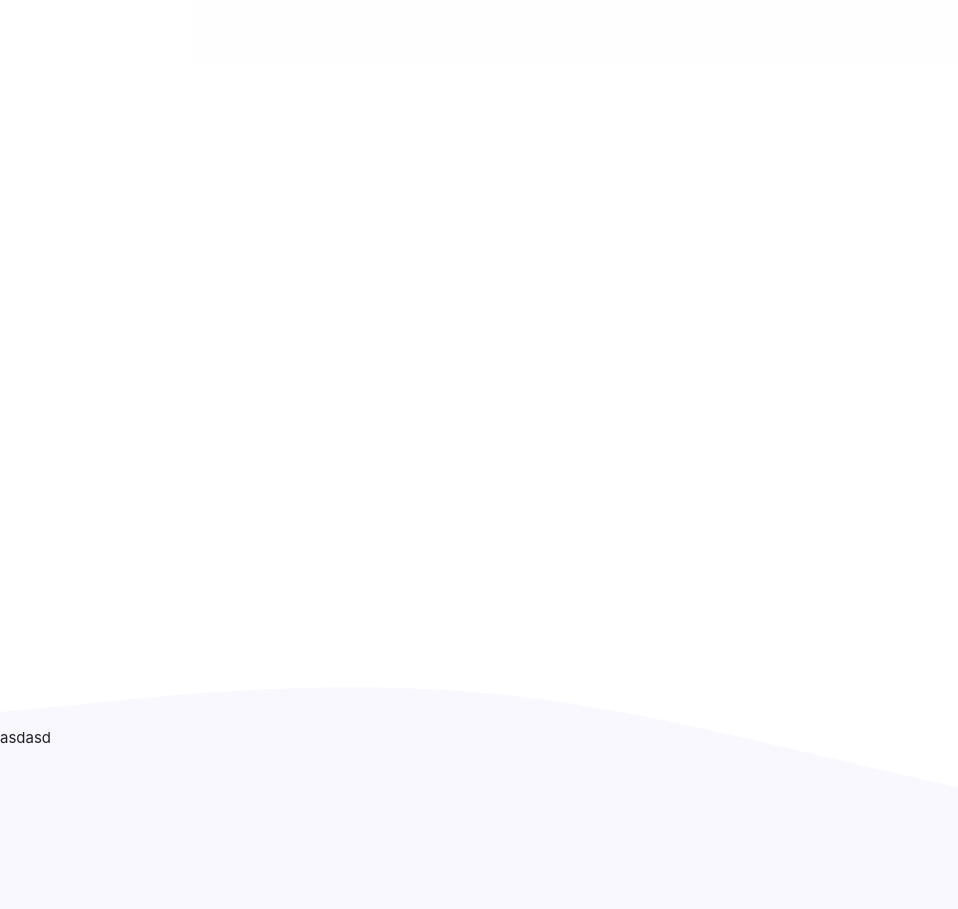
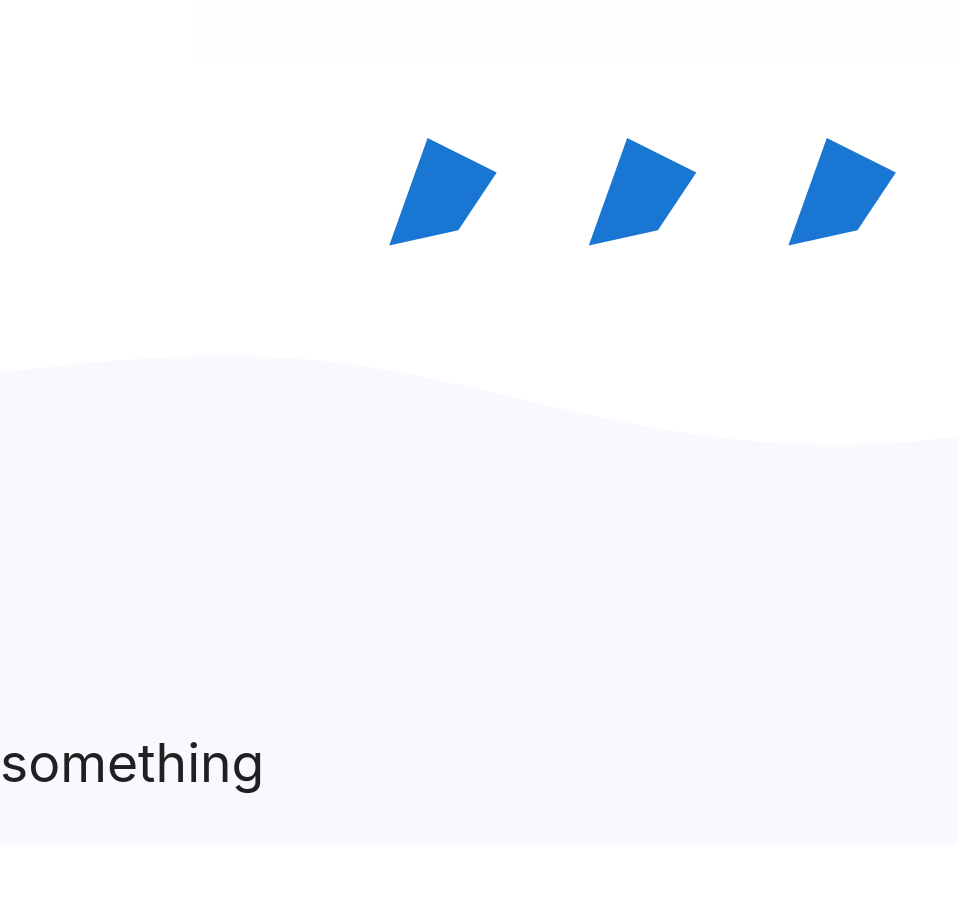
Before and after one commit to let1s3n/personal, a React (Create React App) app: page / in a window 1280 px wide. Shown: the part 220-1129 px from the top of the page, without its empty margins (0-958 px from the left). Built offline with nearby package versions, Linux system fonts and the light colour scheme.

Commit message:
some JS & design features added

```diff
--- a/src/assets/index.css
+++ b/src/assets/index.css
@@ -1,16 +1,11 @@
-/* .principal{
-  border:1px solid red;
-}
- */
+
 nav{
   background-color: rgb(40,44,52);
 }
 .nav-wrapper{
   box-shadow:0px 10px 10px 5px #e0e0e0;
 }
-/* .page-footer{
-  background-color: rgb(40,44,52);
-} */
+
 .brand-logo{
   top:5px;
   left:20px;
@@ -23,17 +18,35 @@ nav{
 }
 
 .main-section{
-  height:100vh;
+  height:auto;
   background-color:#ffffff;
+
 }
+
 .cool{
+
   background:#f9f8ff;
-  -webkit-mask: url(../assets/img/wave2.svg) no-repeat;
+  margin-top:330px;
+  position:relative;
+}
+.cool::before{
+  content:"";
+  height:300px;
+  display: block;
+  position: absolute;
+  left:0px;
+  right:0px;
+  bottom:100%;
+  background-color:#f9f8ff;
+  background-size:100% !important;
+  -webkit-mask: url("./img/waveTop_mobile.svg") center -20px no-repeat;
+  -webkit-mask-size:100% !important;
 }
 
 .section.presentation{
   background-color: rgba(250, 250, 250, 0.3);
   font-family: 'Fira Code', monospace;
+
 }
 
 #presentation-header{
@@ -48,3 +61,24 @@ nav{
   letter-spacing: 10px;
 
 }
+
+.draw-container{
+  padding:50px;
+
+  display: flex;
+  justify-content: space-between;
+}
+.draw{
+  width:10vw;
+  height:10vw;
+  background-color:#1976d2;
+  clip-path: polygon(40% 6%,94% 33%,64% 78%,10% 90%);
+}
+
+
+@media only screen and (min-width: 768px) {
+  .cool::before{
+    -webkit-mask:url(./img/wave2.svg) center top;
+    height:330px;
+  }
+}
--- /dev/null
+++ b/src/components/Home/Draw.js
@@ -0,0 +1,14 @@
+const Draw = () => {
+  return (
+    <div className="section presentation-draw">
+      <div className="container draw-container">
+        <div className="draw"></div>
+        <div className="draw"></div>
+        <div className="draw"></div>
+      </div>
+    </div>
+  );
+}
+
+
+export default Draw;
--- a/src/components/Home/Home.js
+++ b/src/components/Home/Home.js
@@ -1,26 +1,29 @@
 import React from 'react'
 import Presentation from './Presentation'
-
+import Draw from './Draw'
 
 
 class Home extends React.Component {
   render() {
     return (
       <div className="section">
-        <section className="section main-section">
-          <Presentation />
-        </section>
-        <section className="main-section cool">
-          <div className="section">
-            asdasd
+        <div className="section main-section main">
+          <div className="container">
+            <Presentation />
+            <Draw />
           </div>
-          <div className="section">
-            asdasd
-          </div>
-        </section>
-        <section className="main-section">
-          <h1>primera seccion</h1>
-        </section>
+        </div>
+        <div className="section main-section cool">
+
+            <div className="section section-mask">
+              <h2>something</h2>
+            </div>
+
+
+        </div>
+        <div className="section main-section">
+          <h1>Other section</h1>
+        </div>
       </div>
     );
   }
--- a/src/components/Home/Presentation.js
+++ b/src/components/Home/Presentation.js
@@ -1,9 +1,6 @@
 import React from 'react'
 
-class Presentation extends React.Component {
-
-
-  render() {
+const Presentation = () => {
   const str_header = 'Mi nombre es let1s3n';
   const str_body = "Bienvenid@ a mi página, revísala para conocer un poco más de mí.";
   const charac_header = [...str_header];
@@ -39,7 +36,7 @@ class Presentation extends React.Component {
 
 
   return (
-      <div className="container">
+
     <div className="section presentation">
       <h1 id="presentation-header">
 
@@ -48,11 +45,8 @@ class Presentation extends React.Component {
 
 
     </div>
-      </div>
+
   )
 }
 
-
-}
-
 export default Presentation;
```
Also changed, not shown: src/assets/img/waveTop_mobile.svg (added). Lines whose indentation alone changed are shown as unchanged.
